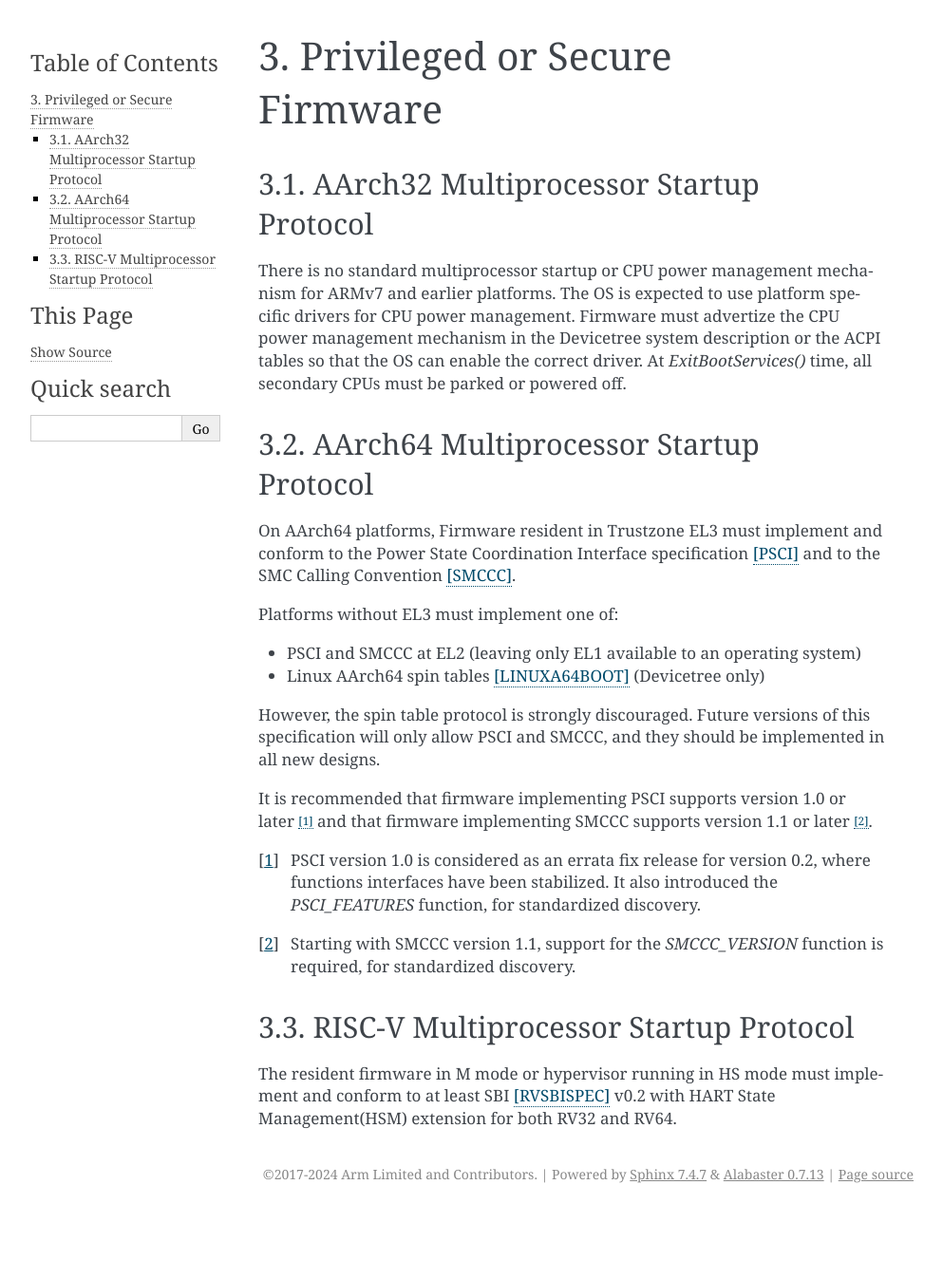
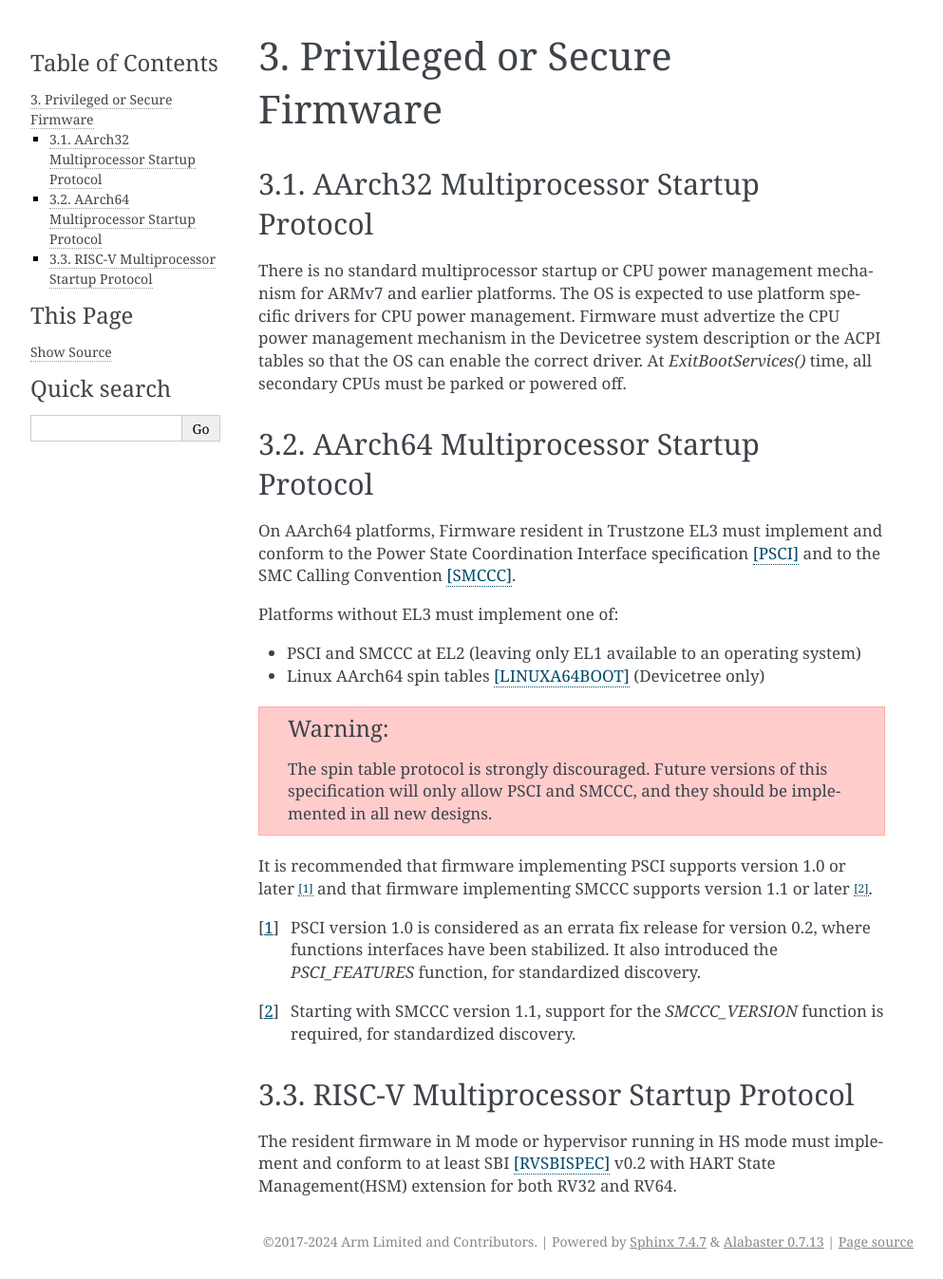
Before and after one commit to ARM-software/ebbr, a Sphinx documentation site: the page built from source/chapter3-secureworld.rst, in a window 1280 px wide. Shown: the whole page at 95% size, without its empty margins (148-1141 px from the left). Built offline with Sphinx 7.4.7, drawn with Linux system fonts in a browser that asks for light colours; before the commit the page ends 1276 px from its top, so only the background shows below that.

Commit message:
trivial: tighten deprecation warnings
- Document the warning convention for deprecated features in chapter 1.
- Use the convention for the warning about the deprecated spin table
  protocol in chapter 3.
- Tighten a couple of warnings in chapter 4 to spare lines.

Signed-off-by: Vincent Stehlé <vincent.stehle@arm.com>

```diff
--- a/source/chapter1-about.rst
+++ b/source/chapter1-about.rst
@@ -172,6 +172,12 @@ The key words "MUST", "MUST NOT", "REQUIRED", "SHALL", "SHALL NOT", "SHOULD",
 "SHOULD NOT", "RECOMMENDED", "MAY", and "OPTIONAL" in this document are to be
 interpreted as described in :rfc:`2119`.
 
+Features, which will not be supported by a future version of this specification
+are indicated with a warning such as the following one:
+
+.. warning:: This feature is deprecated.
+   A future version of this specification will disallow its use.
+
 Typographic conventions
 -----------------------
 
--- a/source/chapter3-secureworld.rst
+++ b/source/chapter3-secureworld.rst
@@ -25,9 +25,9 @@ Platforms without EL3 must implement one of:
 - PSCI and SMCCC at EL2 (leaving only EL1 available to an operating system)
 - Linux AArch64 spin tables [LINUXA64BOOT]_ (Devicetree only)
 
-However, the spin table protocol is strongly discouraged.
-Future versions of this specification will only allow PSCI and SMCCC, and they
-should be implemented in all new designs.
+.. warning:: The spin table protocol is strongly discouraged.
+   Future versions of this specification will only allow PSCI and SMCCC, and
+   they should be implemented in all new designs.
 
 It is recommended that firmware implementing PSCI supports version 1.0 or later
 [#PSCINote]_ and that firmware implementing SMCCC supports version 1.1 or later
```
Also changed, not shown: source/chapter4-firmware-media.rst (+4 -6 lines).
